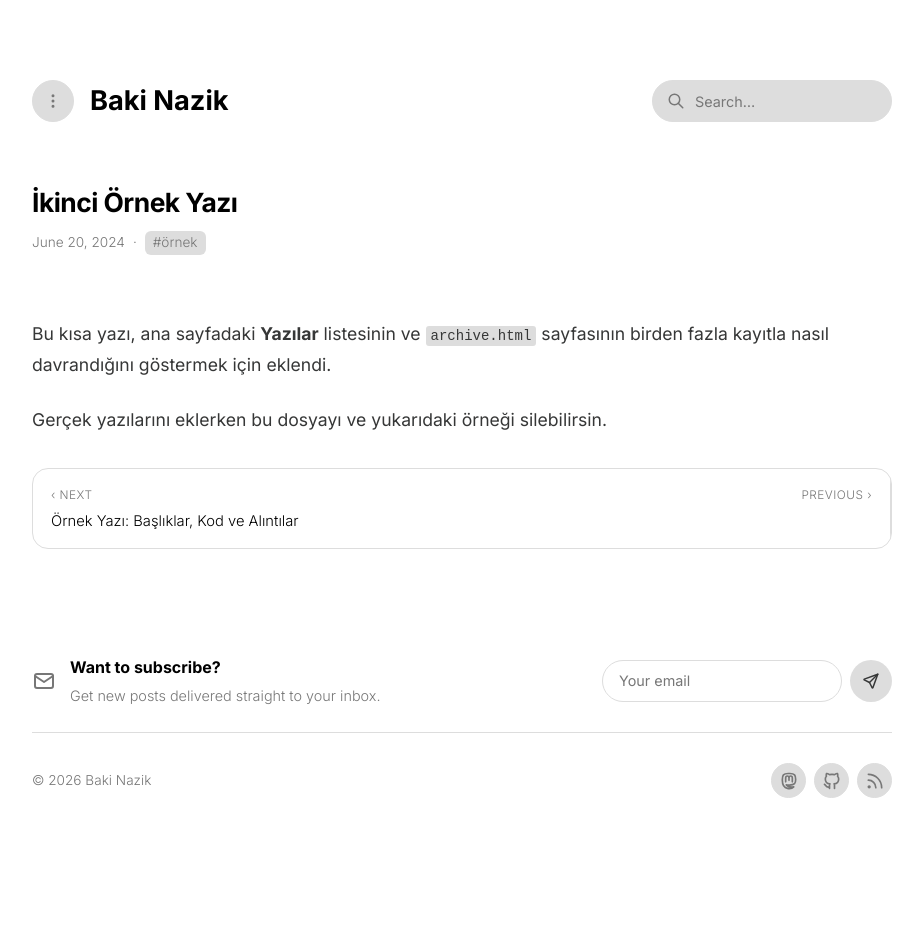
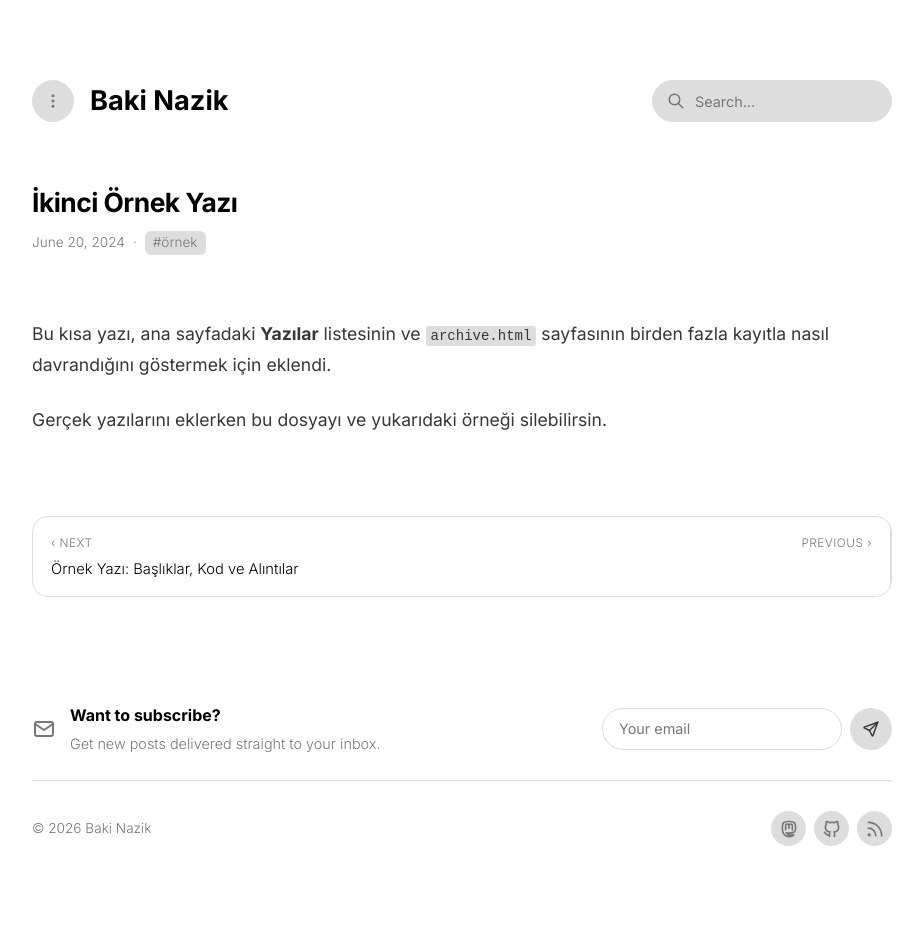
Before and after one commit to bakinazik/bakinazik.github.io, a Jekyll site: the page built from _posts/2024-06-20-ikinci-ornek-yazi.md, in a window 1280 px wide. Shown: the whole page, without its empty margins (178-1101 px from the left). Built offline with Jekyll 4.4.1, drawn with Linux system fonts in a browser that asks for light colours; a style sheet for code colours, icons or effects is not loaded; before the commit the page ends 900 px from its top, so only the background shows below that.

Commit message:
Update repository

```diff
--- a/_includes/style.css
+++ b/_includes/style.css
@@ -554,7 +554,7 @@ body.search-overlay-locked {
   border: 1px solid var(--border);
   border-radius: 16px;
   overflow: hidden;
-  margin: -3rem 0 2rem;
+  margin: 0 0 2rem;
 }
 
 .post-nav-item {
```
